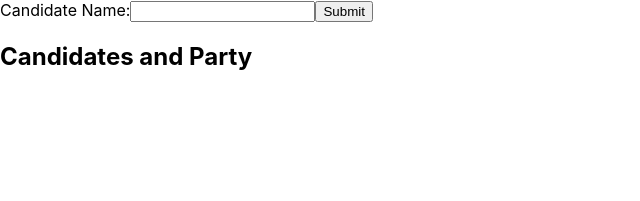
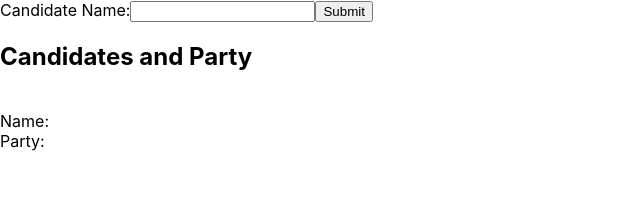
Before and after one commit to tigerlillyz/tigerlillyz.github.io, a React (Create React App) app: page / in a window 1280 px wide. Shown: the top 201 px of the page, without its empty margins (0-640 px from the left). Built offline with nearby package versions, Linux system fonts and the light colour scheme.

Commit message:
working search bar

```diff
--- a/src/App.js
+++ b/src/App.js
@@ -10,30 +10,33 @@ function App() {
     fetch(url)
       .then(r => r.json())
       .then(r => r.results)
-      .then(r => setCandidateId(r[0].id));
-
-    return candidateId;
+      .then(r => {
+        setCandidateId(r[0].id);
+        GetCandidateFromId(r[0].id);
+      });
   }
 
   function GetCandidateFromId(props) {
     const url = `https://api.open.fec.gov/v1/candidate/${props}/?sort=name&page=1&api_key=SVuK6wlixoKEc7Ccdd7X2paVLHTAjGjJUZdlzAMp&sort_null_only=false&sort_nulls_last=false&sort_hide_null=false&per_page=20`
     fetch(url)
       .then(r => r.json())
-      .then(r => setCandidates(r.results));
+      .then(r => r.results)
+      .then(r => setCandidates(r[0]));
   }
 
   function SearchBar() {
     const [input, setInput] = useState({});
+
     const handleInputChange = (e) => setInput({
       ...input,
       [e.currentTarget.name]: e.currentTarget.value
     })
+
     const handleSubmit = (e) => {
       e.preventDefault();
-      let count = 0;
       GetCandidateId(e.currentTarget.candidateName.value);
-      GetCandidateFromId(candidateId);
     }
+
     return (
       <form onSubmit={handleSubmit}>
         <label>Candidate Name:</label>
@@ -47,9 +50,11 @@ function App() {
     <div className="App">
       <SearchBar />
       <h2>Candidates and Party</h2>
-      {candidateId}
-      {candidates}
-
+      {candidateId} <br />
+       <div>
+         Name: {candidates.name} <br />
+         Party: {candidates.party_full}
+       </div>
     </div>
   );
 }
```
